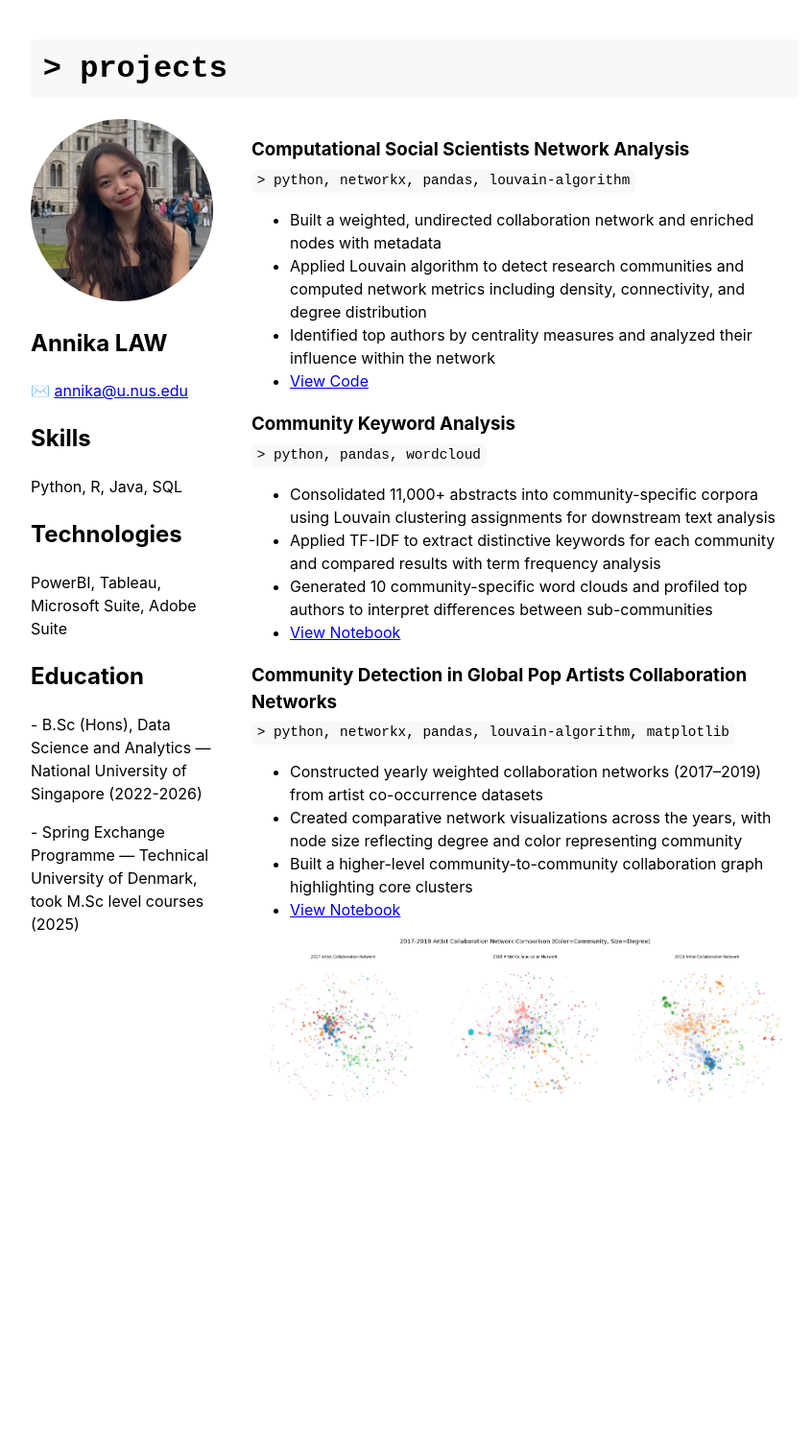
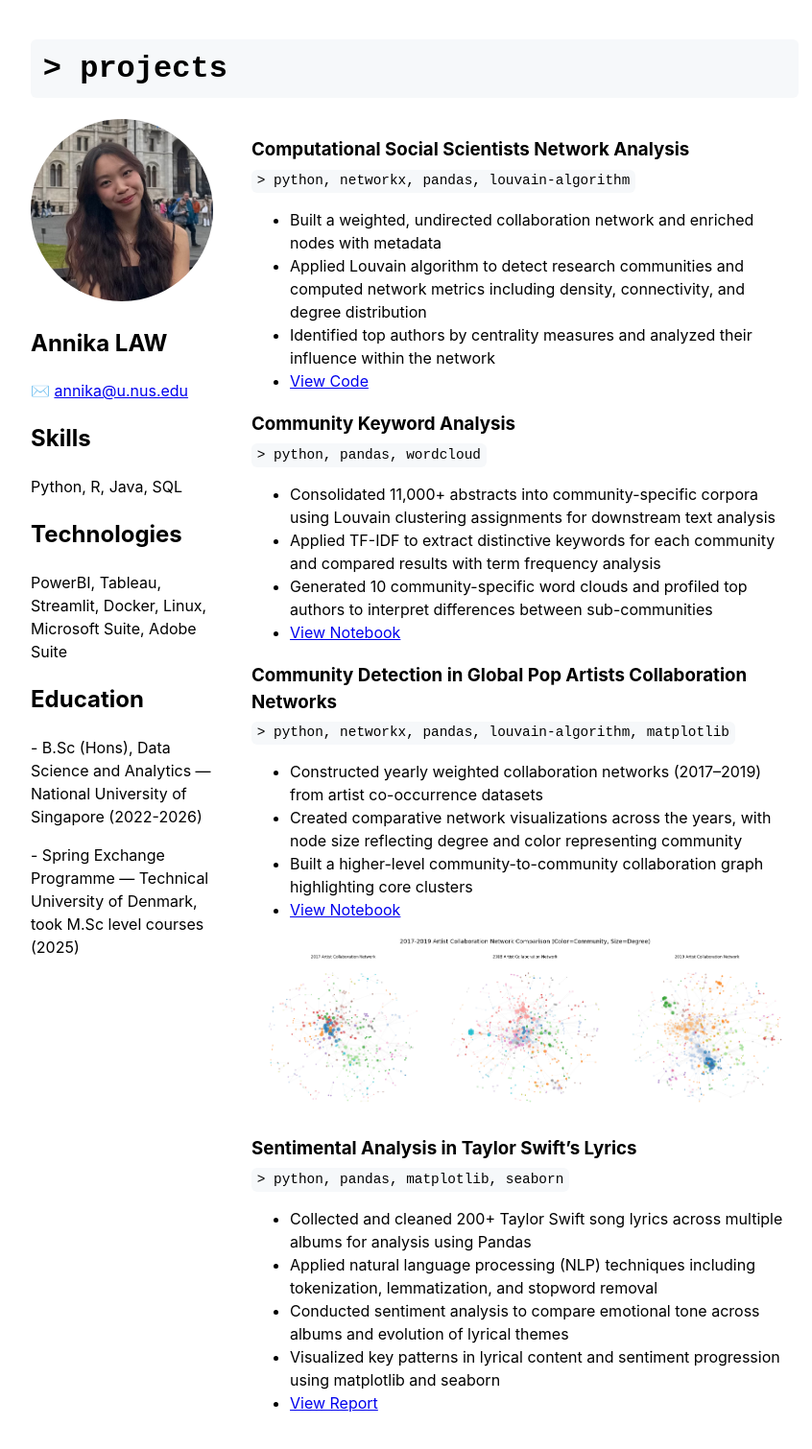
Before and after one commit to annikaljy/annikaljy.github.io, a Jekyll site: the page built from index.md, in a window 1280 px wide. Shown: the whole page at 96% size, without its empty margins (208-1054 px from the left). Built offline with Jekyll 4.4.1, drawn with Linux system fonts in a browser that asks for light colours; before the commit the page ends 1184 px from its top, so only the background shows below that.

Commit message:
Update index.md

```diff
--- a/index.md
+++ b/index.md
@@ -16,7 +16,7 @@ title: Annika Law Jie Yu
     <h2>Skills</h2>
     <p>Python, R, Java, SQL</p>
     <h2>Technologies</h2>
-    <p>PowerBI, Tableau, Microsoft Suite, Adobe Suite</p>
+    <p>PowerBI, Tableau, Streamlit, Docker, Linux, Microsoft Suite, Adobe Suite</p>
     <h2>Education</h2>
     <p> - B.Sc (Hons), Data Science and Analytics — National University of Singapore (2022-2026)</p>
     <p> - Spring Exchange Programme — Technical University of Denmark, took M.Sc level courses (2025)  </p>
@@ -90,5 +90,27 @@ title: Annika Law Jie Yu
 
   <img src="/assets/artist.png" alt="Visualization" style="width:100%; max-width:600px; display:block; margin-top: 10px; border-radius:6px;">
 
+   <h3 style="margin-bottom: 0.2em;">Sentimental Analysis in Taylor Swift’s Lyrics</h3>
+      <div style="font-family: 'Courier New', Courier, monospace;
+            background-color: #f6f8fa;
+            padding: 0.1em 0.4em;
+            border-radius: 6px;
+            font-size: 0.9em;
+            display: inline-block;
+            margin-top: 0;">
+      > python, pandas, matplotlib, seaborn
+    </div>
+  <ul>
+    <li>Collected and cleaned 200+ Taylor Swift song lyrics across multiple albums for analysis using Pandas</li>
+    <li>Applied natural language processing (NLP) techniques including tokenization, lemmatization, and stopword removal</li>
+    <li>Conducted sentiment analysis to compare emotional tone across albums and evolution of lyrical themes</li>
+    <li>Visualized key patterns in lyrical content and sentiment progression using matplotlib and seaborn</li>
+    <li>
+      <a href="https://github.com/annikaljy/annikaljy.github.io/blob/main/notebooks/dsa2101/DSA2101 Project_ Taylor Swift.pdf.ipynb" target="_blank">
+        View Report
+      </a>
+    </li>
+  </ul>
+
 
 </div>
```
